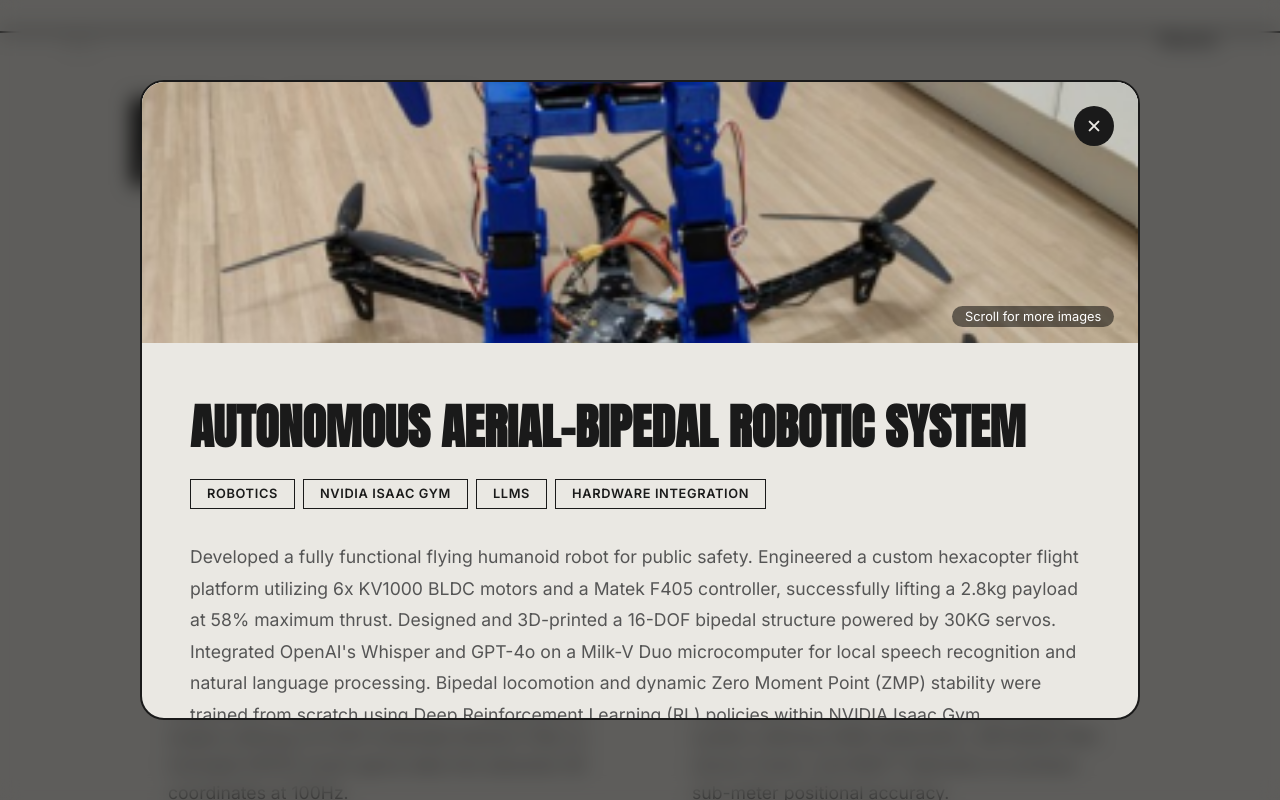
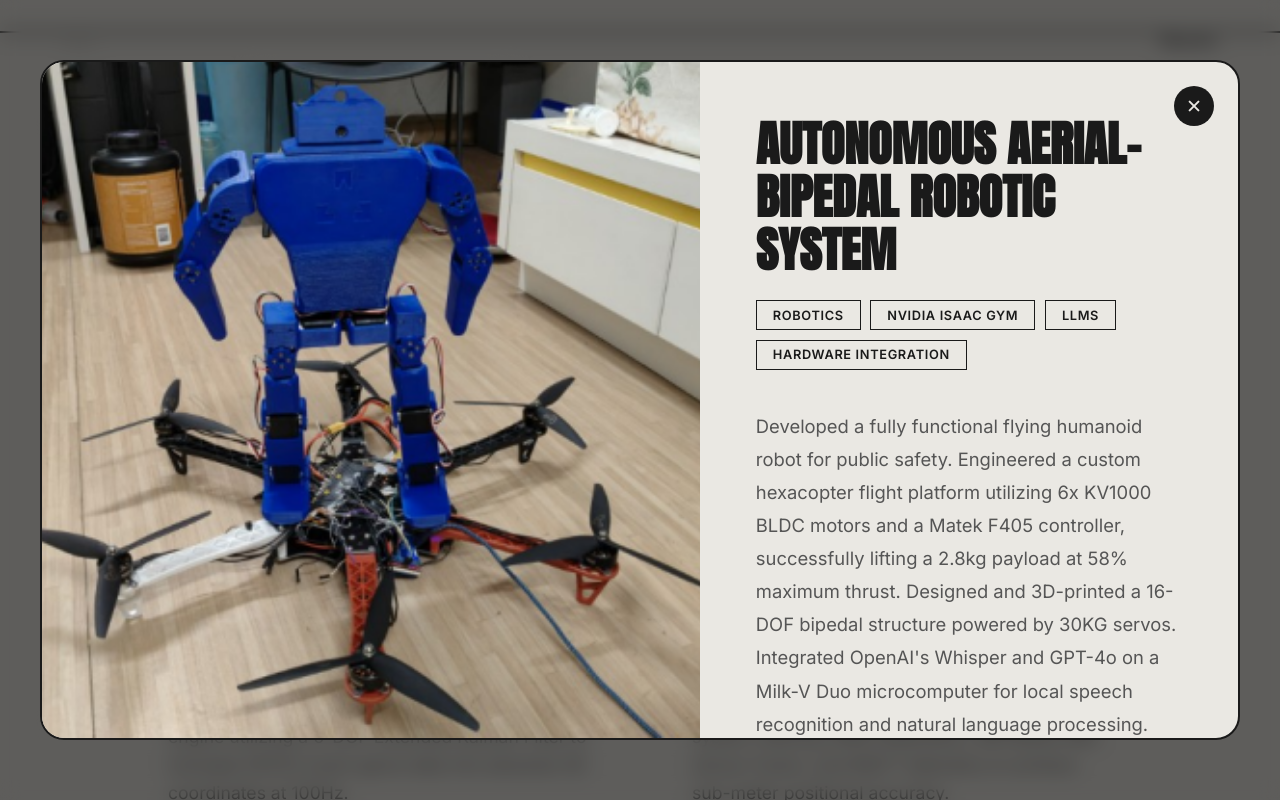
Before and after one commit to MShandilya707/Mayank_web, a React (Vite) app: page / in a window 1280 px wide. Both pictures are taken after a click on the element 640 px from the left and 2827 px from the top of the page. Shown: the part 2427-3227 px from the top of the page. Built offline with nearby package versions, Linux system fonts and the light colour scheme.

Commit message:
Refactor ProjectModal to side-by-side split view on desktop

```diff
--- a/src/components/ProjectModal.tsx
+++ b/src/components/ProjectModal.tsx
@@ -22,6 +22,59 @@ export const ProjectModal: React.FC<ProjectModalProps> = ({ project, onClose })
       justifyContent: 'center',
       padding: '2rem'
     }}>
+      <style>
+        {`
+          .modal-container {
+            position: relative;
+            width: 100%;
+            max-width: 1200px;
+            height: 85vh;
+            background-color: var(--color-bg);
+            border-radius: 24px;
+            overflow: hidden;
+            border: 2px solid var(--color-border);
+            z-index: 1;
+          }
+          .modal-content-wrapper {
+            display: flex;
+            flex-direction: column;
+            width: 100%;
+            height: 100%;
+          }
+          .modal-image-area {
+            width: 100%;
+            height: 40%;
+            background-color: #ddd;
+            position: relative;
+            display: flex;
+            overflow-x: auto;
+            scroll-snap-type: x mandatory;
+          }
+          .modal-text-area {
+            width: 100%;
+            height: 60%;
+            padding: 2rem;
+            overflow-y: auto;
+            display: flex;
+            flex-direction: column;
+          }
+          @media (min-width: 768px) {
+            .modal-content-wrapper {
+              flex-direction: row;
+            }
+            .modal-image-area {
+              width: 55%;
+              height: 100%;
+            }
+            .modal-text-area {
+              width: 45%;
+              height: 100%;
+              padding: 3.5rem;
+            }
+          }
+        `}
+      </style>
+
       {/* Backdrop */}
       <motion.div
         initial={{ opacity: 0 }}
@@ -47,19 +100,7 @@ export const ProjectModal: React.FC<ProjectModalProps> = ({ project, onClose })
         animate={{ opacity: 1, y: 0, scale: 1 }}
         exit={{ opacity: 0, scale: 0.95 }}
         transition={{ type: 'spring', damping: 25, stiffness: 300 }}
-        style={{
-          position: 'relative',
-          width: '100%',
-          maxWidth: '1000px',
-          height: '80vh',
-          backgroundColor: 'var(--color-bg)',
-          borderRadius: '24px',
-          overflow: 'hidden',
-          display: 'flex',
-          flexDirection: 'column',
-          border: '2px solid var(--color-border)',
-          zIndex: 1
-        }}
+        className="modal-container"
       >
         <button
           onClick={onClose}
@@ -84,16 +125,9 @@ export const ProjectModal: React.FC<ProjectModalProps> = ({ project, onClose })
           ✕
         </button>
 
+        <div className="modal-content-wrapper">
           {/* Carousel / Image Area */}
-        <div style={{
-          width: '100%',
-          height: '50%',
-          backgroundColor: '#ddd',
-          position: 'relative',
-          display: 'flex',
-          overflowX: 'auto',
-          scrollSnapType: 'x mandatory'
-        }}>
+          <div className="modal-image-area">
             {project.images.map((img: string, i: number) => (
               <img
                 key={i}
@@ -108,17 +142,20 @@ export const ProjectModal: React.FC<ProjectModalProps> = ({ project, onClose })
                 }}
               />
             ))}
-          <div style={{ position: 'absolute', bottom: '1rem', right: '1.5rem', background: 'rgba(0,0,0,0.5)', color: '#fff', padding: '0.2rem 0.8rem', borderRadius: '20px', fontSize: '0.8rem' }}>
-            Scroll for more images
+            {project.images.length > 1 && (
+              <div style={{ position: 'absolute', bottom: '1.5rem', right: '1.5rem', background: 'rgba(0,0,0,0.6)', color: '#fff', padding: '0.4rem 1rem', borderRadius: '20px', fontSize: '0.85rem', backdropFilter: 'blur(4px)' }}>
+                Scroll for more images →
               </div>
+            )}
           </div>
 
           {/* Text Area */}
-        <div style={{ padding: '3rem', overflowY: 'auto' }}>
-          <h2 style={{ fontSize: '3rem', fontFamily: 'Anton, sans-serif', textTransform: 'uppercase', marginBottom: '1rem' }}>
+          <div className="modal-text-area">
+            <h2 style={{ fontSize: '3rem', fontFamily: 'Anton, sans-serif', textTransform: 'uppercase', marginBottom: '1.5rem', lineHeight: 1.1 }}>
               {project.title}
             </h2>
-          <div style={{ display: 'flex', gap: '0.5rem', flexWrap: 'wrap', marginBottom: '2rem' }}>
+
+            <div style={{ display: 'flex', gap: '0.6rem', flexWrap: 'wrap', marginBottom: '2.5rem' }}>
               {project.tags.map((tag: string) => (
                 <span key={tag} style={{
                   fontSize: '0.8rem',
@@ -133,9 +170,11 @@ export const ProjectModal: React.FC<ProjectModalProps> = ({ project, onClose })
                 </span>
               ))}
             </div>
-          <p style={{ fontSize: '1.1rem', lineHeight: 1.8, color: 'var(--color-muted)' }}>
+
+            <p style={{ fontSize: '1.15rem', lineHeight: 1.8, color: 'var(--color-muted)' }}>
               {project.longDesc || project.desc}
             </p>
+          </div>
         </div>
       </motion.div>
     </div>
```
Lines whose indentation alone changed are shown as unchanged.
